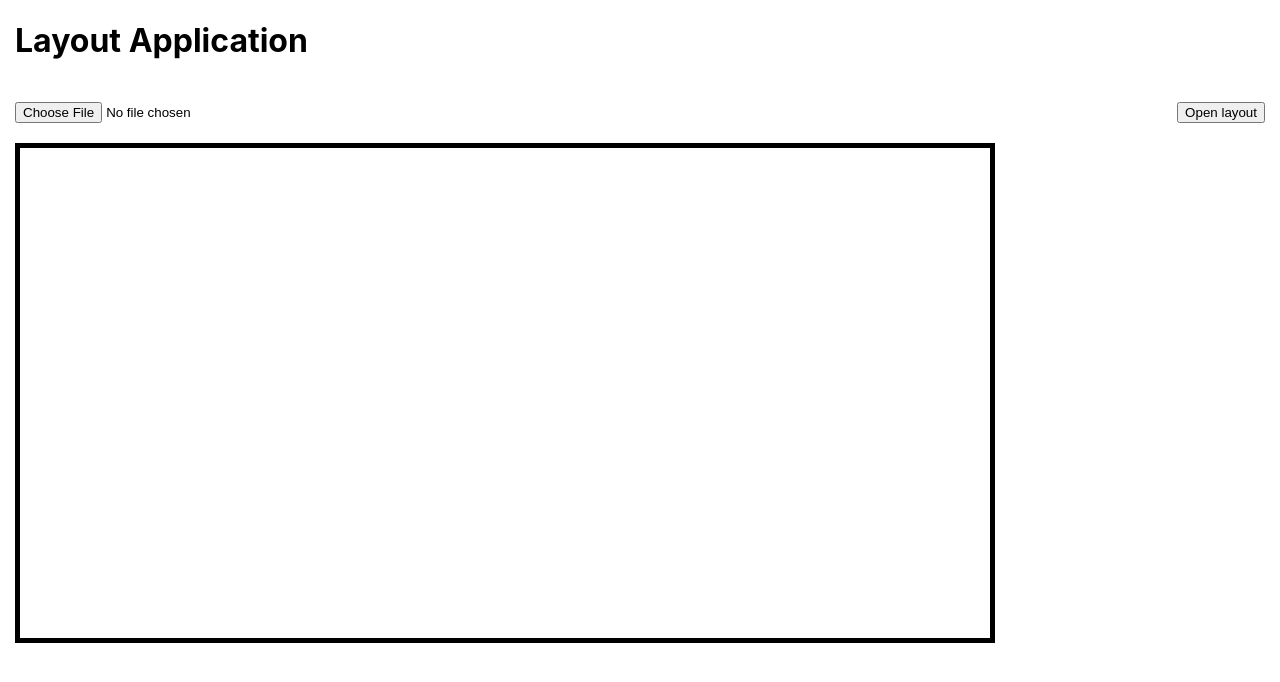
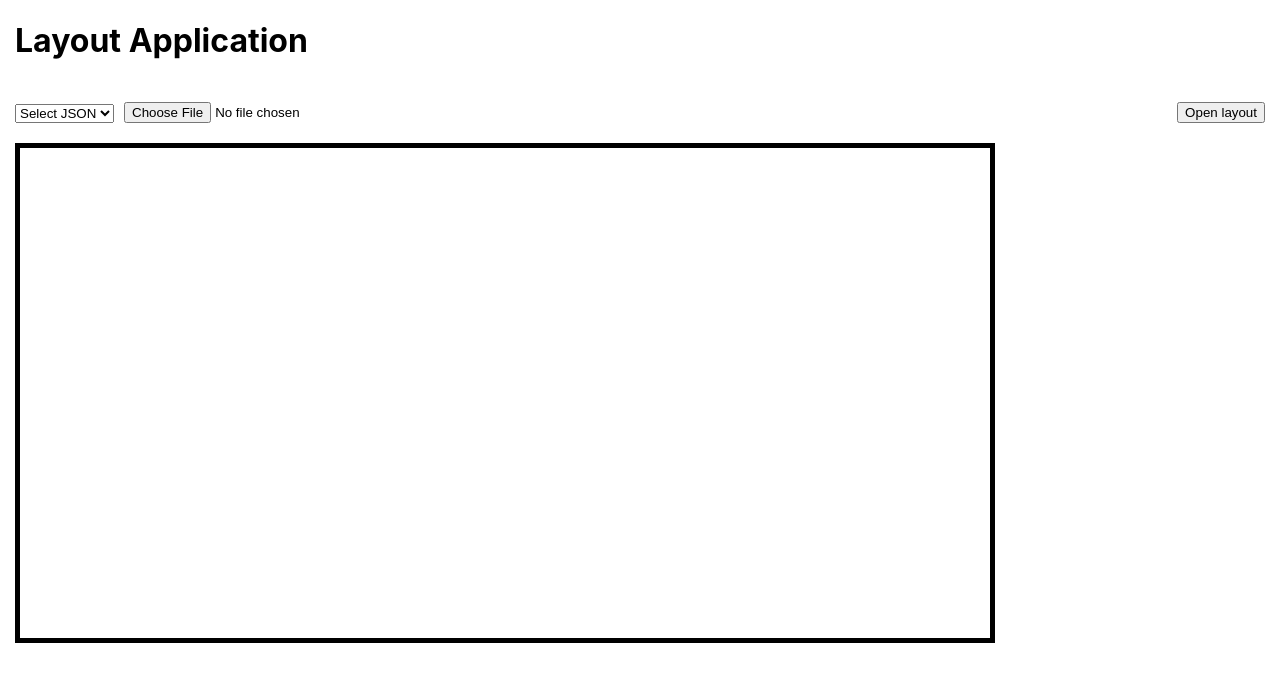
Before and after one commit to spiredevang/dali_layout, a React (Create React App) app: page / in a window 1280 px wide. Shown: the top 682 px of the page. Built offline with nearby package versions, Linux system fonts and the light colour scheme.

Commit message:
Add local json options to HomePage

```diff
--- a/src/components/home_page.tsx
+++ b/src/components/home_page.tsx
@@ -36,7 +36,18 @@ export class HomePage extends React.Component<Properties, State> {
       <div style={HomePage.STYLE.container}>
         <h1>Layout Application</h1>
         <div style={HomePage.STYLE.toolbar}>
-          <input type='file' onChange={this.onChange}/>
+          <div style={{marginRight: 10}}>
+            <select name='json' onChange={this.onSelectChange}>
+              <option value=''>Select JSON</option>
+              <option value='square_grid.json'>Square Grid</option>
+              <option value='arthur.json'>Arthur</option>
+              <option value='darryl.json'>Darryl</option>
+              <option value='jess.json'>Jess</option>
+              <option value='jon.json'>Jon</option>
+              <option value='test.json'>Test</option>
+            </select>
+          </div>
+          <input type='file' style={{flexGrow: 1}} onChange={this.onFileChange}/>
           <button onClick={layoutHandler}>{buttonText} layout</button>
         </div>
         <div style={HomePage.STYLE.viewerContainer}>
@@ -53,7 +64,7 @@ export class HomePage extends React.Component<Properties, State> {
       </div>);
   }
 
-  private onChange = (event: React.ChangeEvent<HTMLInputElement>) => {
+  private onFileChange = (event: React.ChangeEvent<HTMLInputElement>) => {
     const files = event.target.files as any
     const file = files[0];
     if(file.type === 'application/json') {
@@ -63,11 +74,22 @@ export class HomePage extends React.Component<Properties, State> {
     }
   }
 
+  private onSelectChange = (event: React.ChangeEvent<HTMLSelectElement>) => {
+    if(event.target.value) {
+      const jsonContents = require(`../layouts/${event.target.value}`);
+      this.loadJSONlayout(jsonContents);
+    }
+  }
+
   private onLoad = (event: ProgressEvent<FileReader>) => {
     const contents = event.target?.result as string;
     const jsonContents = JSON.parse(contents);
-    if(Array.isArray(jsonContents?.layout)) {
-      const rectangles = jsonContents.layout.reduce(
+    this.loadJSONlayout(jsonContents)
+  }
+
+  private loadJSONlayout = (object: any) => {
+    if(Array.isArray(object?.layout)) {
+      const rectangles = object.layout.reduce(
         (rectangles: Rectangle[], object: any) => {
           const rectangle = this.getRectangle(object);
           if(rectangle) {
@@ -75,8 +97,10 @@ export class HomePage extends React.Component<Properties, State> {
           }
           return rectangles;
         }, []);
-      this.setState({rectangles});
-      this.layoutGraph = new LayoutGraph(rectangles);
+      if(rectangles) {
+        this.setState({rectangles});
+        this.layoutGraph = new LayoutGraph(rectangles);
+      }
     }
   }
 
@@ -128,8 +152,7 @@ export class HomePage extends React.Component<Properties, State> {
       flexDirection: 'column'
     } as React.CSSProperties,
     toolbar: {
-      display: 'flex',
-      justifyContent: 'space-between'
+      display: 'flex'
     } as React.CSSProperties,
     viewerContainer: {
       display: 'grid',
```
